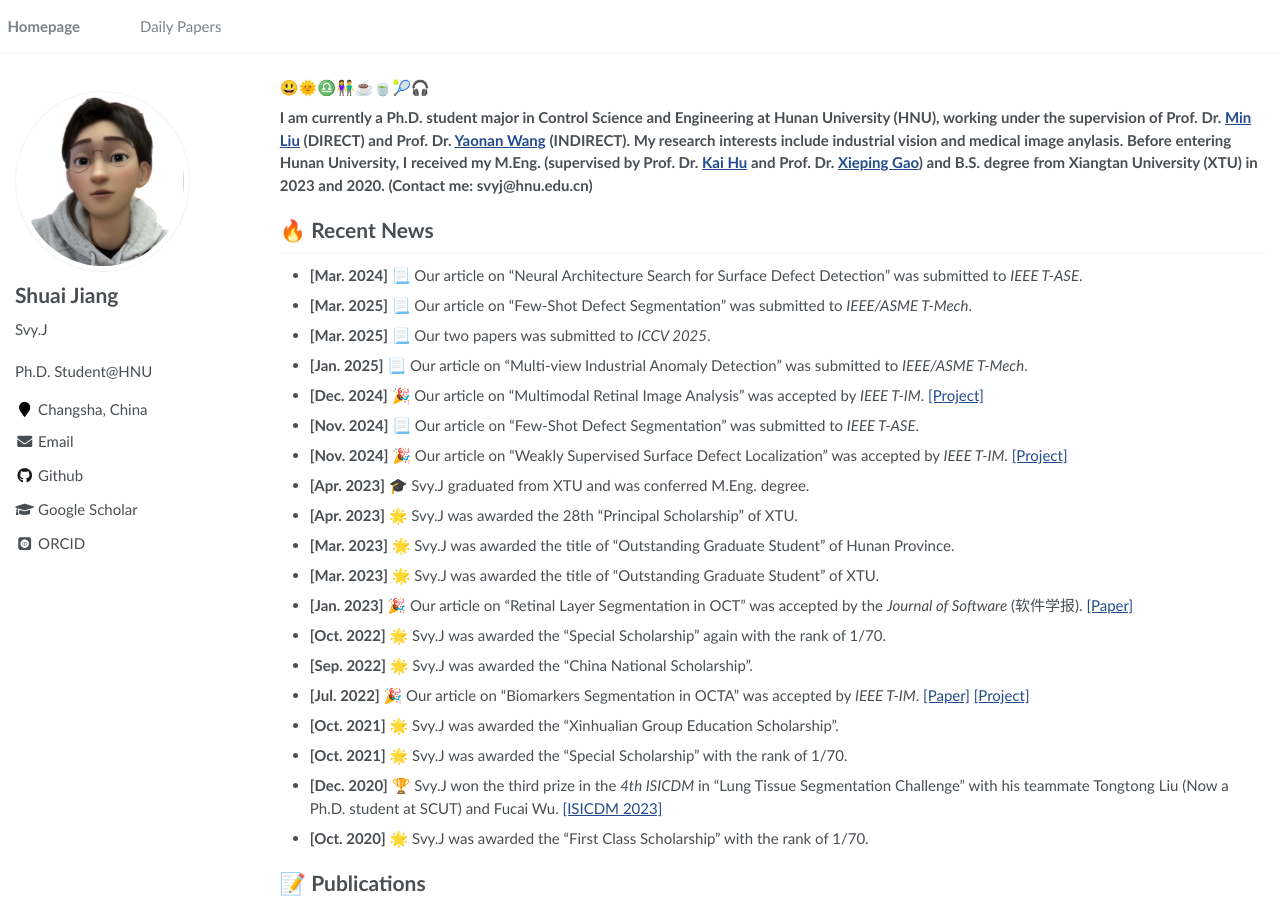
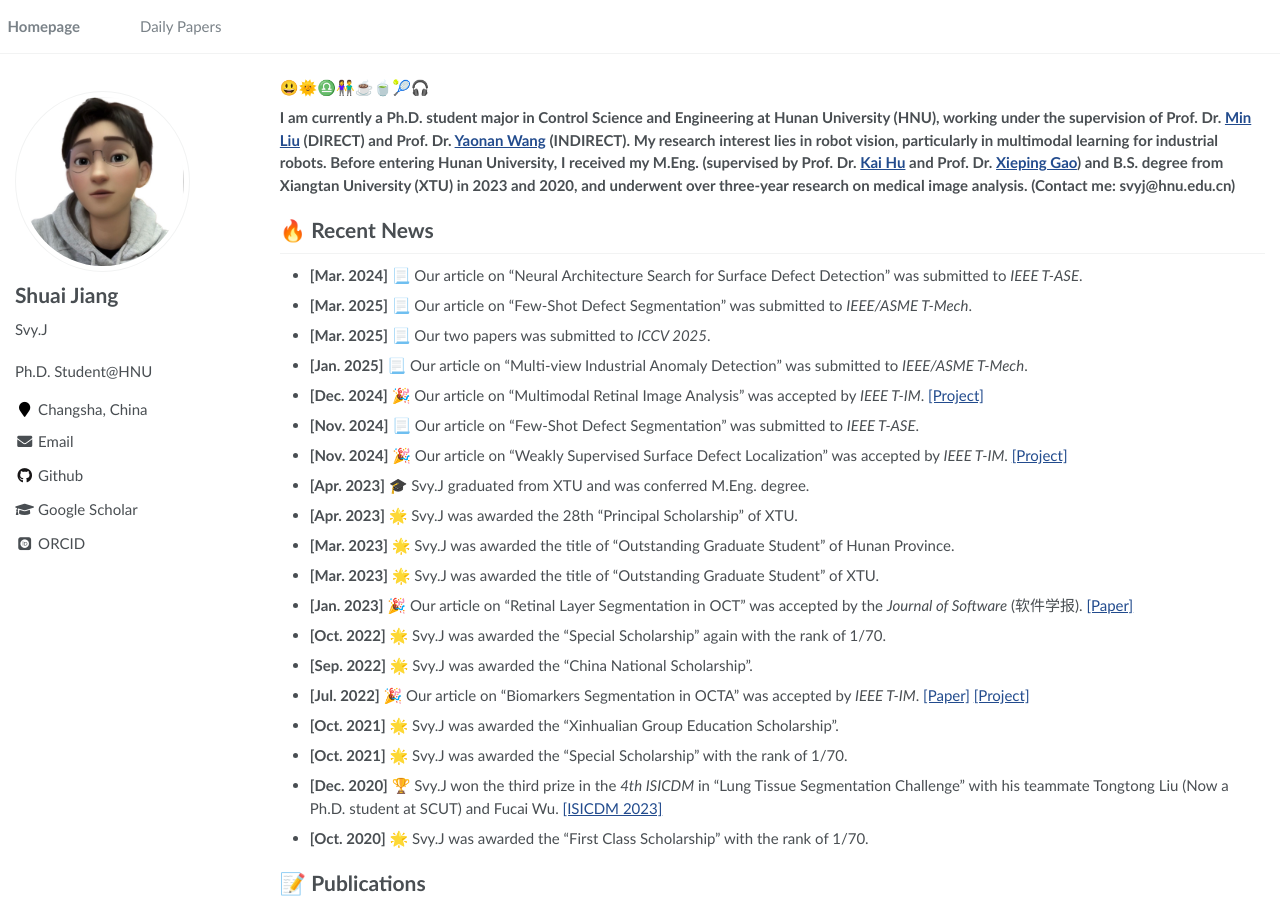
Before and after one commit to SvyJ/svyj.github.io, a Jekyll site: the page built from index.md, in a window 1280 px wide and 900 px high. Built offline with Jekyll 4.4.1, drawn with Linux system fonts in a browser that asks for light colours; some web fonts are replaced.

Commit message:
Update index.md

```diff
--- a/index.md
+++ b/index.md
@@ -16,7 +16,7 @@ author_profile: true
 
 😃🌞♎️👫☕️🍵🎾🎧
 
-**I am currently a Ph.D. student major in Control Science and Engineering at Hunan University (HNU), working under the supervision of Prof. Dr. [Min Liu](http://eeit.hnu.edu.cn/info/1291/5218.htm) (DIRECT) and Prof. Dr. [Yaonan Wang](http://eeit.hnu.edu.cn/info/1277/4490.htm) (INDIRECT). My research interests include industrial vision and medical image anylasis. Before entering Hunan University, I received my M.Eng. (supervised by Prof. Dr. [Kai Hu](https://jwxy.xtu.edu.cn/info/1147/2508.htm) and Prof. Dr. [Xieping Gao](https://scholar.hunnu.edu.cn/gaoxieping/index.htm)) and B.S. degree from Xiangtan University (XTU) in 2023 and 2020. (Contact me: svyj@hnu.edu.cn)**
+**I am currently a Ph.D. student major in Control Science and Engineering at Hunan University (HNU), working under the supervision of Prof. Dr. [Min Liu](http://eeit.hnu.edu.cn/info/1291/5218.htm) (DIRECT) and Prof. Dr. [Yaonan Wang](http://eeit.hnu.edu.cn/info/1277/4490.htm) (INDIRECT). My research interest lies in robot vision, particularly in multimodal learning for industrial robots. Before entering Hunan University, I received my M.Eng. (supervised by Prof. Dr. [Kai Hu](https://jwxy.xtu.edu.cn/info/1147/2508.htm) and Prof. Dr. [Xieping Gao](https://scholar.hunnu.edu.cn/gaoxieping/index.htm)) and B.S. degree from Xiangtan University (XTU) in 2023 and 2020, and underwent over three-year research on medical image analysis. (Contact me: svyj@hnu.edu.cn)**
 
 # 🔥 Recent News
 
```
